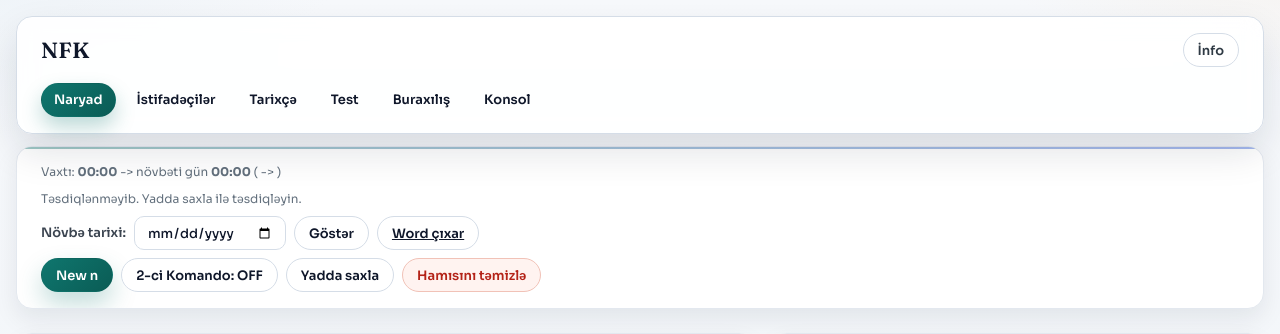
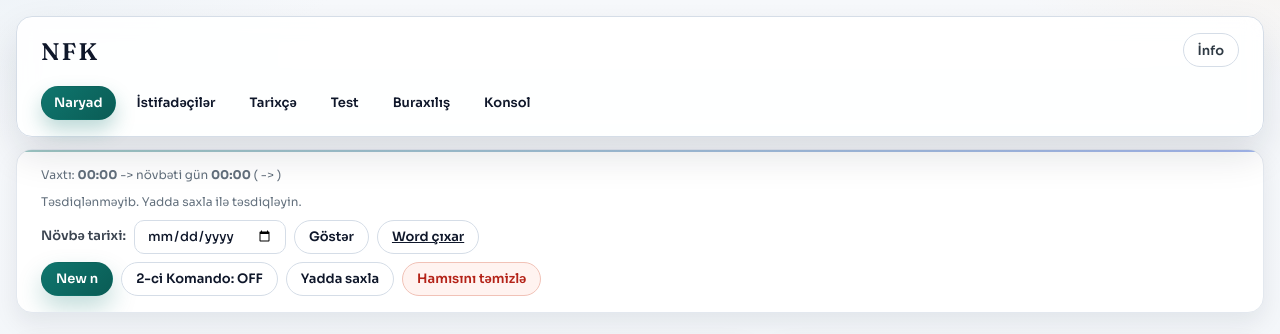
Before and after one commit to nuriyevc099-hub/today-tomorrow, a Python web app: template templates/naryad.html in a window 1280 px wide. Shown: the top 334 px of the page. Run offline with Jinja, Linux system fonts and the light colour scheme; the template is opened without the code that fills it, so the values that code supplies are empty.

Commit message:
Add files via upload

```diff
--- a/static/style.css
+++ b/static/style.css
@@ -95,6 +95,11 @@
   border-radius: var(--radius-lg);
   box-shadow: var(--shadow);
   backdrop-filter: blur(10px);
+}
+
+.top h1 {
+  font-size: 24px;
+  letter-spacing: 0.08em;
 }
 
 .top-main {
@@ -511,7 +516,7 @@
   .free-panel.free-split { grid-template-columns: 1fr; }
 }
 
-/* === Boluk panel === */
+/* === Komando panel === */
 .boluk-panel {
   margin-top: var(--space-4);
   display: grid;
```
